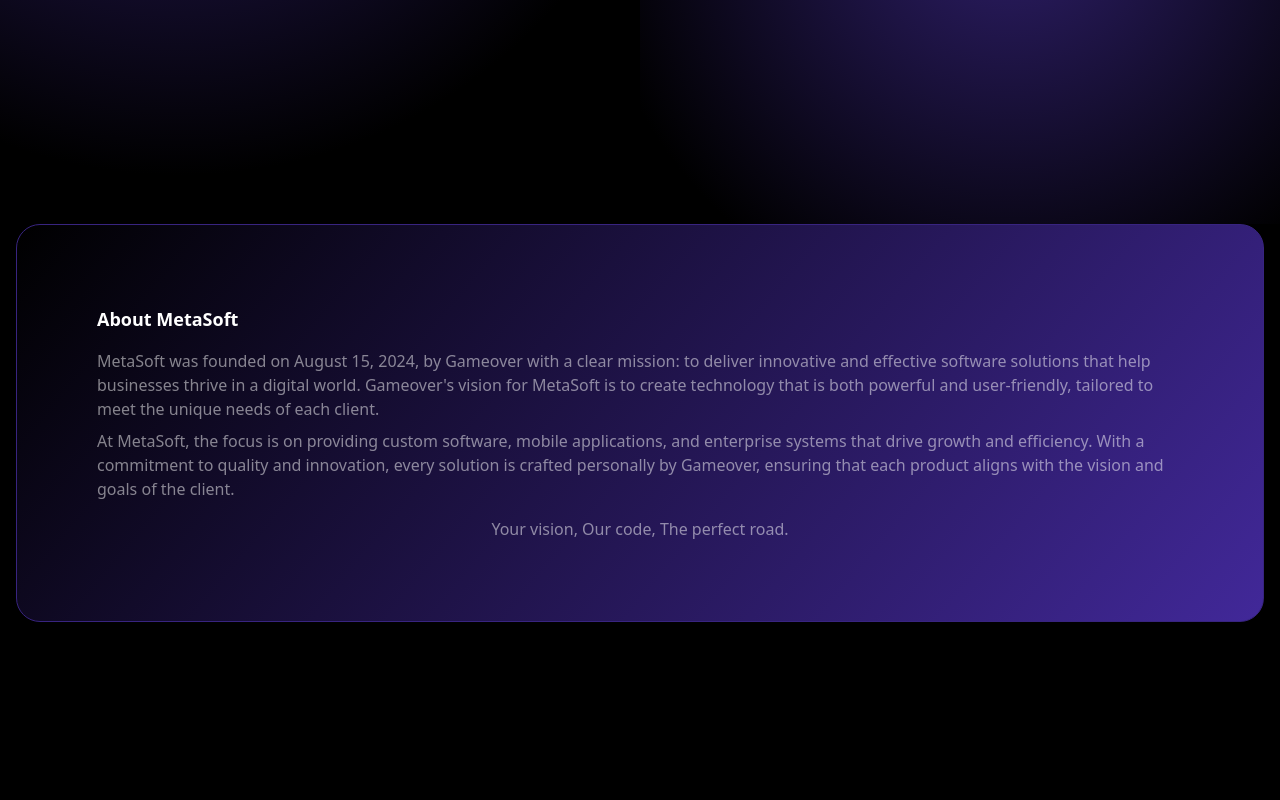
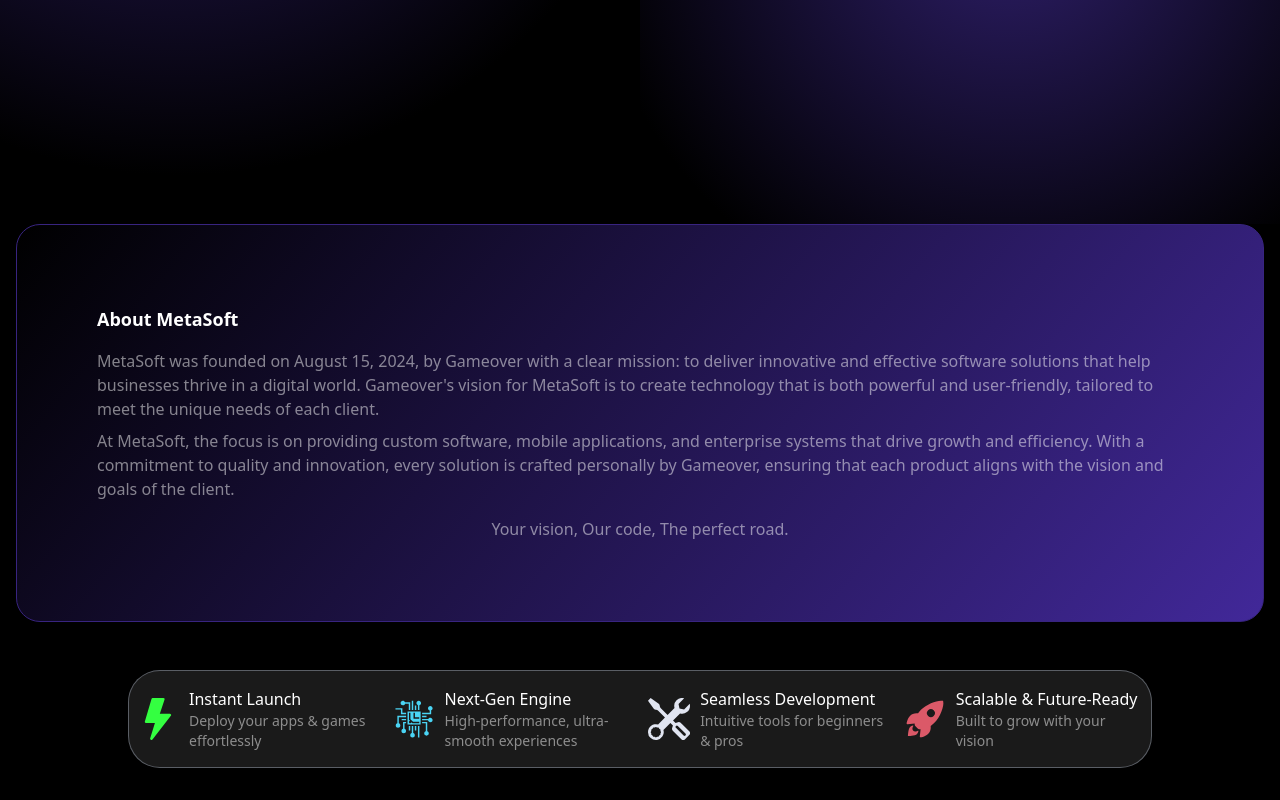
Before and after one commit to Abulkalam-Asif/metasoft, a React (Vite) app: page / in a window 1280 px wide. Shown: the part 576-1376 px from the top of the page. Before the commit the page ends 1246 px from the top, so only its background shows below. Built offline with nearby package versions, Linux system fonts and the light colour scheme.

Commit message:
Why choosing us section

```diff
--- /dev/null
+++ b/src/components/WhyChooseUs.jsx
@@ -0,0 +1,63 @@
+import React from "react";
+
+import { IoRocketSharp } from "react-icons/io5";
+import { GiProcessor } from "react-icons/gi";
+import { BsTools } from "react-icons/bs";
+import { BsLightningFill } from "react-icons/bs";
+import { motion } from "motion/react";
+
+const WhyChooseUs = () => {
+  const features = [
+    {
+      icon: BsLightningFill,
+      iconColor: "#34FF41",
+      title: "Instant Launch",
+      description: "Deploy your apps & games effortlessly",
+    },
+    {
+      icon: GiProcessor,
+      iconColor: "#4AD4F4",
+      title: "Next-Gen Engine",
+      description: "High-performance, ultra-smooth experiences",
+    },
+    {
+      icon: BsTools,
+      iconColor: "#E1E5F1",
+      title: "Seamless Development",
+      description: "Intuitive tools for beginners & pros",
+    },
+    {
+      icon: IoRocketSharp,
+      iconColor: "#DB5968",
+      title: "Scalable & Future-Ready",
+      description: "Built to grow with your vision",
+    },
+  ];
+
+  console.log(features);
+
+  return (
+    <section>
+      <motion.div
+      initial={{opacity: 0}}
+      whileInView={{opacity: 1}}
+      transition={{duration: 0.5}}
+      viewport={{ once: true,amount: 1  }}
+      className="max-w-4/5 border border-gray-400/50 rounded-4xl  flex  bg-white/10 text-white items-center justify-around mb-8 px-2 py-4 mx-auto gap-x-2">
+        {features.map((feature, index) => (
+          <div key={index} className="flex items-center justify-center gap-x-0.5">
+            <span className="text-[42px] mr-2 " style={{ color: feature.iconColor }}>
+              <feature.icon />
+            </span>
+            <div>
+              <h3 className="text-base font-medium">{feature.title}</h3>
+              <p className="max-w-[200px] text-white/50 text-sm">{feature.description}</p>
+            </div>
+          </div>
+        ))}
+      </motion.div>
+    </section>
+  );
+};
+
+export default WhyChooseUs;
--- a/src/screens/Home.jsx
+++ b/src/screens/Home.jsx
@@ -3,6 +3,7 @@ import LargeScreenNav from "../components/LargeScreenNav";
 import SmallScreenNav from "../components/SmallScreenNav";
 import Hero from "../components/Hero";
 import AboutSection from "../components/AboutSection";
+import WhyChooseUs from "../components/WhyChooseUs";
 
 const Home = () => {
   return (
@@ -11,6 +12,7 @@ const Home = () => {
       <LargeScreenNav />
       <Hero />
       <AboutSection />
+      <WhyChooseUs/>
     </>
   );
 };
```
